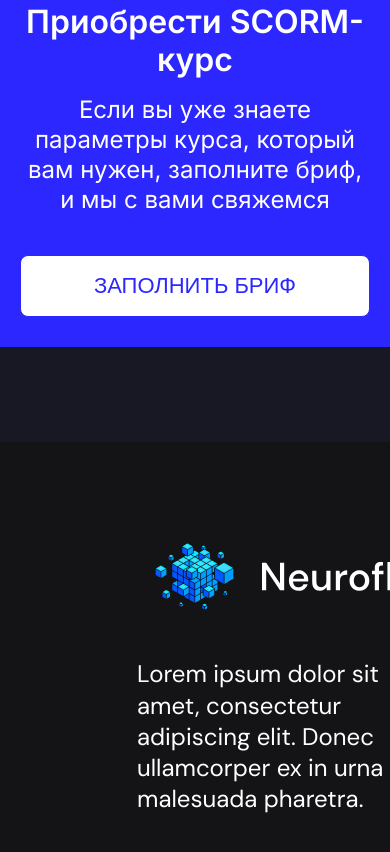
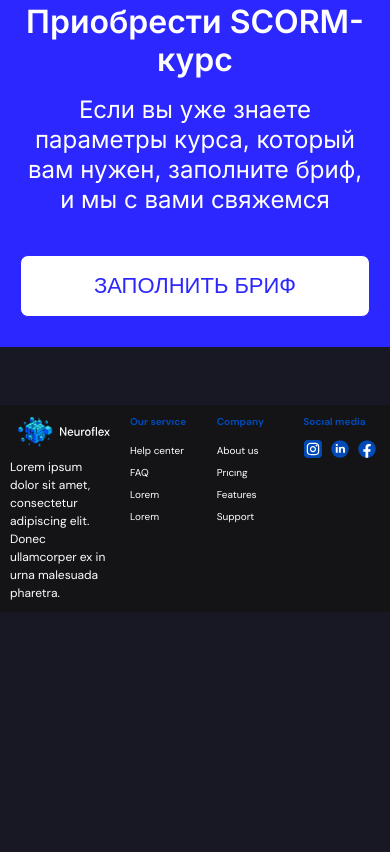
Before and after one commit to DanyloDiachenko/neuroflex, a website: page index.html in a window 390 px wide. Shown: the part 8093-8945 px from the top of the page. After the commit the page ends 8705 px from the top, so only its background shows below. Drawn offline with Linux system fonts and the light colour scheme.

Commit message:
adaptive

```diff
--- a/css/index.scss
+++ b/css/index.scss
@@ -1354,10 +1354,10 @@ main {
         }
         @media (max-width: 600px) {
             margin-top: 71px;
+            margin-right: 0;
+            margin-left: 0;
+            border-radius: 0;
             padding: 30px 20px;
-            margin-left: 0;
-            margin-right: 0;
-            border-radius: 0;
         }
 
         p {
@@ -1407,15 +1407,46 @@ footer {
     padding: 97px 137px 137px 137px;
     font-family: $font-dm-sans;
 
+    @media (max-width: 1024px) {
+        margin-top: 58px;
+        padding: 20px 30px 30px 30px;
+    }
+    @media (max-width: 600px) {
+        padding: 10px;
+    }
+
     .content {
         display: flex;
         gap: 53px;
+
+        @media (max-width: 1024px) {
+            display: grid;
+            grid-template-columns: 200px auto;
+            gap: 40px;
+        }
+        @media (max-width: 600px) {
+            grid-template-columns: 100px auto;
+            gap: 20px;
+        }
 
         .left-column {
             .logo-wrapper {
                 display: flex;
                 align-items: center;
                 gap: 10px;
+
+                @media (max-width: 1024px) {
+                    gap: 0;
+                }
+
+                img {
+                    @media (max-width: 1024px) {
+                        max-width: 90px;
+                    }
+                    @media (max-width: 600px) {
+                        max-width: 50px;
+                    }
+                }
             }
 
             p {
@@ -1423,6 +1454,17 @@ footer {
                 max-width: 420px;
                 font-size: 24px;
                 line-height: 31.25px;
+
+                @media (max-width: 1024px) {
+                    margin-top: 35px;
+                    font-size: 20px;
+                    line-height: 27px;
+                }
+                @media (max-width: 600px) {
+                    margin-top: 10px;
+                    font-size: 12px;
+                    line-height: 18px;
+                }
             }
         }
 
@@ -1430,6 +1472,13 @@ footer {
             display: grid;
             grid-template-columns: repeat(3, 1fr);
             gap: 100px;
+
+            @media (max-width: 1024px) {
+                gap: 40px;
+            }
+            @media (max-width: 600px) {
+                gap: 10px;
+            }
 
             .title {
                 margin-bottom: 30px;
@@ -1437,6 +1486,17 @@ footer {
                 font-weight: 700;
                 font-size: 30px;
                 line-height: 39.06px;
+
+                @media (max-width: 1024px) {
+                    margin-bottom: 20px;
+                    font-size: 18px;
+                    line-height: 24px;
+                }
+                @media (max-width: 600px) {
+                    font-size: 10px;
+                    line-height: 14px;
+                    margin-bottom: 15px;
+                }
             }
 
             a {
@@ -1446,19 +1506,44 @@ footer {
                 font-weight: 400;
                 font-size: 24px;
                 line-height: 31.25px;
+
+                @media (max-width: 1024px) {
+                    margin-top: 10px;
+                    font-size: 16px;
+                    line-height: 24px;
+                }
+                @media (max-width: 600px) {
+                    font-size: 10px;
+                    line-height: 14px;
+                    margin-top: 8px;
+                }
             }
 
             .socials {
                 .title {
                     margin-bottom: 14px;
+
+                    @media (max-width: 1024px) {
+                        margin-bottom: 10px;
+                    }
                 }
 
                 .links {
                     display: flex;
                     gap: 10px;
 
+                    @media (max-width: 1024px) {
+                        gap: 7px;
+                    }
+
                     a {
                         margin-top: 0;
+
+                        img {
+                            @media (max-width: 600px) {
+                                width: 20px;
+                            }
+                        }
                     }
                 }
             }
```
Also changed, not shown: css/index.css, 1 other file.
